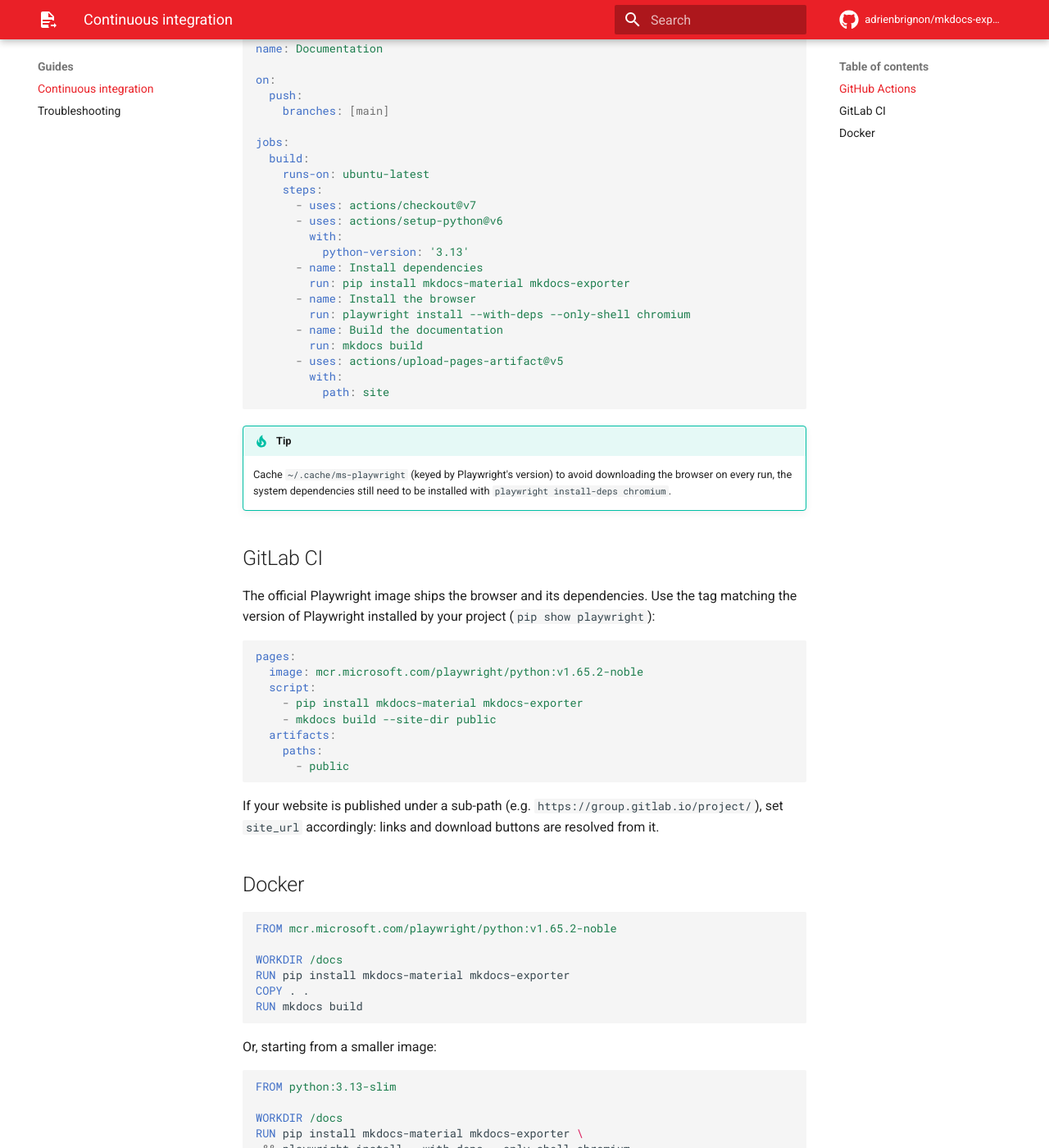
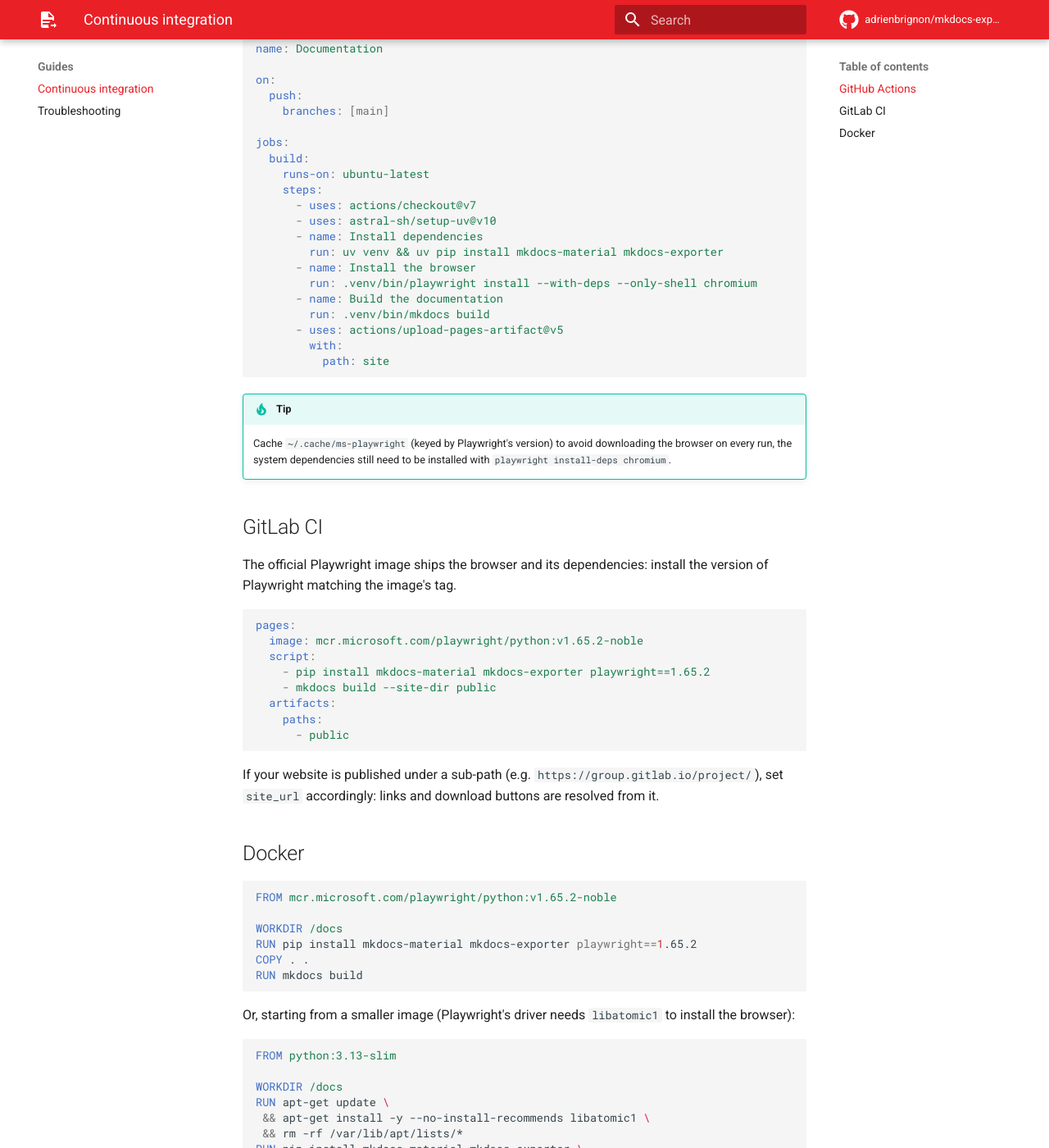
Before and after one commit to adrienbrignon/mkdocs-exporter, an MkDocs documentation site: the page built from docs/guides/continuous-integration.md, in a window 1280 px wide and 1400 px high, scrolled down 330 px. Shown: the whole window at 82% size. Built offline with MkDocs 1.6.1 and Material for MkDocs 9.7.7, drawn with Linux system fonts in a browser that asks for light colours; plug-ins that fetch from the network failed and are left out; comment, search, counter and statistics services are not loaded.

Commit message:
docs: fix the continuous integration examples
The slim Docker image lacks libatomic1, needed by Playwright's driver; pin
Playwright to the version of the official image's browsers; use verified
action versions.

Co-Authored-By: Claude Opus 5.5 <noreply@anthropic.com>

````diff
--- a/docs/guides/continuous-integration.md
+++ b/docs/guides/continuous-integration.md
@@ -16,15 +16,13 @@ jobs:
     runs-on: ubuntu-latest
     steps:
       - uses: actions/checkout@v7
-      - uses: actions/setup-python@v6
-        with:
-          python-version: '3.13'
+      - uses: astral-sh/setup-uv@v10
       - name: Install dependencies
-        run: pip install mkdocs-material mkdocs-exporter
+        run: uv venv && uv pip install mkdocs-material mkdocs-exporter
       - name: Install the browser
-        run: playwright install --with-deps --only-shell chromium
+        run: .venv/bin/playwright install --with-deps --only-shell chromium
       - name: Build the documentation
-        run: mkdocs build
+        run: .venv/bin/mkdocs build
       - uses: actions/upload-pages-artifact@v5
         with:
           path: site
@@ -35,13 +33,13 @@ jobs:
 
 ## GitLab CI
 
-The official Playwright image ships the browser and its dependencies. Use the tag matching the version of Playwright installed by your project (`pip show playwright`):
+The official Playwright image ships the browser and its dependencies: install the version of Playwright matching the image's tag.
 
 ```yaml
 pages:
   image: mcr.microsoft.com/playwright/python:v1.65.2-noble
   script:
-    - pip install mkdocs-material mkdocs-exporter
+    - pip install mkdocs-material mkdocs-exporter playwright==1.65.2
     - mkdocs build --site-dir public
   artifacts:
     paths:
@@ -56,17 +54,20 @@ If your website is published under a sub-path (e.g. `https://group.gitlab.io/pro
 FROM mcr.microsoft.com/playwright/python:v1.65.2-noble
 
 WORKDIR /docs
-RUN pip install mkdocs-material mkdocs-exporter
+RUN pip install mkdocs-material mkdocs-exporter playwright==1.65.2
 COPY . .
 RUN mkdocs build
 ```
 
-Or, starting from a smaller image:
+Or, starting from a smaller image (Playwright's driver needs `libatomic1` to install the browser):
 
 ```dockerfile
 FROM python:3.13-slim
 
 WORKDIR /docs
+RUN apt-get update \
+ && apt-get install -y --no-install-recommends libatomic1 \
+ && rm -rf /var/lib/apt/lists/*
 RUN pip install mkdocs-material mkdocs-exporter \
  && playwright install --with-deps --only-shell chromium
 COPY . .
````
